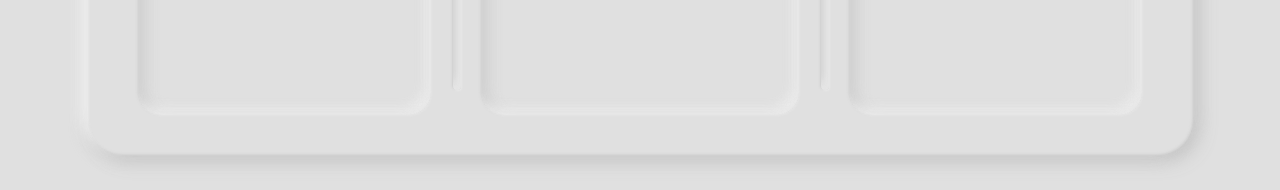
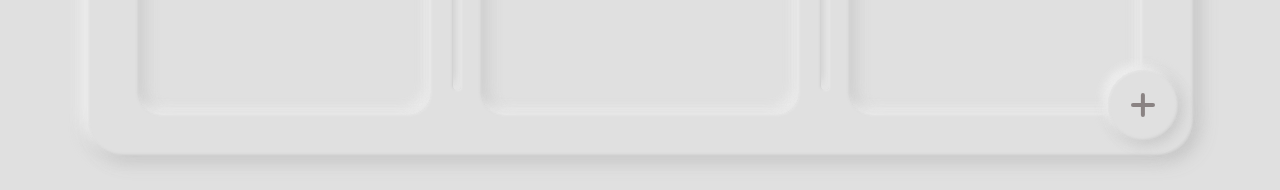
Before and after one commit to Prokopevs/Todo-desk, a React (Create React App) app: page / in a window 1280 px wide. Shown: the part 620-810 px from the top of the page. Built offline with nearby package versions, Linux system fonts and the light colour scheme.

Commit message:
Work with AddTask button

```diff
--- /dev/null
+++ b/src/components/AddTask.tsx
@@ -0,0 +1,11 @@
+import React from 'react'
+
+const AddTask = () => {
+  return (
+    <div className="addTask">
+        <div className="addTask__plus"></div>
+    </div>
+  )
+}
+
+export default AddTask
--- a/src/components/Desk.tsx
+++ b/src/components/Desk.tsx
@@ -1,4 +1,5 @@
 import React from 'react'
+import AddTask from './AddTask'
 
 const Desk = () => {
     return (
@@ -42,6 +43,8 @@ const Desk = () => {
                         </div>
                     </li>
                 </ul>
+
+                <AddTask />
             </div>
         </div>
     )
--- a/src/scss/abstracts/_all.scss
+++ b/src/scss/abstracts/_all.scss
@@ -1,2 +1,3 @@
 @import '../components/login';
 @import '../components/desk';
+@import '../components/addTask';
--- /dev/null
+++ b/src/scss/components/_addTask.scss
@@ -0,0 +1,69 @@
+.addTask {
+    display: flex;
+    align-items: center;
+    justify-content: center;
+
+    width: 70px;
+    height: 70px;
+    border-radius: 50%;
+
+    background: #E0E0E0;
+    box-shadow: -5px 5px 10px rgba(202, 202, 202, 0.2), 5px -5px 10px rgba(202, 202, 202, 0.2), -5px -5px 10px rgba(246, 246, 246, 0.9), 5px 5px 13px rgba(202, 202, 202, 0.9), inset 1px 1px 2px rgba(246, 246, 246, 0.3), inset -1px -1px 2px rgba(202, 202, 202, 0.5);
+
+    position: absolute;
+    bottom: 15px;
+    right: 15px;
+}
+
+:root {
+    --transitionTimingFunction: ease;
+    --transitionDuration: 0.2s;
+}
+
+.addTask__plus {
+    position: relative;
+    --size: 30px;
+    --heightLine: 3.8px;
+    --colorLine: #8A8383;
+    --scale: 0.8;
+    --backgroundColor: #E0E0E0;
+    width: var(--size);
+    height: var(--size);
+    overflow: hidden;
+    outline: none;
+    user-select: none;
+
+    transition-duration: var(--transitionDuration);
+    transition-timing-function: var(--transitionTimingFunction);
+    transition-property: background-color;
+
+}
+
+.addTask__plus::before,
+.addTask__plus::after {
+    position: absolute;
+    content: '';
+    display: block;
+    top: 50%;
+    left: 50%;
+    transform: translate(-50%, -50%);
+    background-color: var(--colorLine);
+    width: calc(var(--scale) * 100%);
+    height: var(--heightLine);
+    transition-duration: var(--transitionDuration);
+    transition-timing-function: var(--transitionTimingFunction);
+    transition-property: transform, background-color;
+    border-radius: 40px;
+}
+
+.addTask__plus::after {
+    transform: translate(-50%, -50%) rotate(90deg);
+}
+
+// .addTask__plus:hover::before {
+//     transform: translate(-50%, -50%) rotate(-45deg);
+// }
+
+// .addTask__plus:hover::after {
+//     transform: translate(-50%, -50%) rotate(45deg);
+// }
--- a/src/scss/components/_desk.scss
+++ b/src/scss/components/_desk.scss
@@ -4,6 +4,8 @@
     box-shadow: -7px 7px 14px rgba(197, 197, 197, 0.2), 7px -7px 14px rgba(197, 197, 197, 0.2), -7px -7px 14px rgba(251, 251, 251, 0.9), 7px 7px 18px rgba(197, 197, 197, 0.9), inset 1px 1px 2px rgba(251, 251, 251, 0.3), inset -1px -1px 2px rgba(197, 197, 197, 0.5);
     border-radius: 35px;
     margin-bottom: 40px;
+
+    position: relative;
 }
 
 .margin {
```
